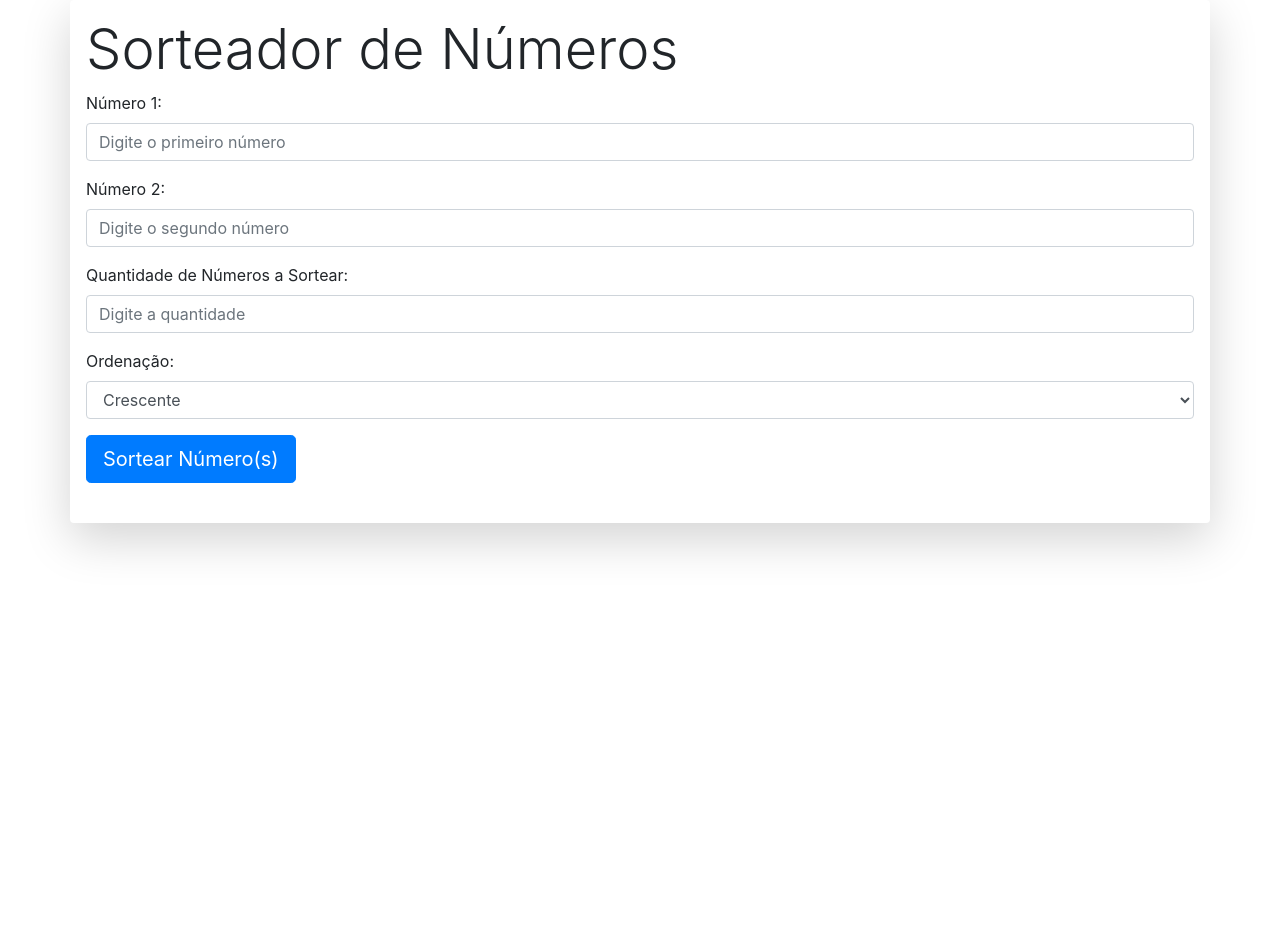
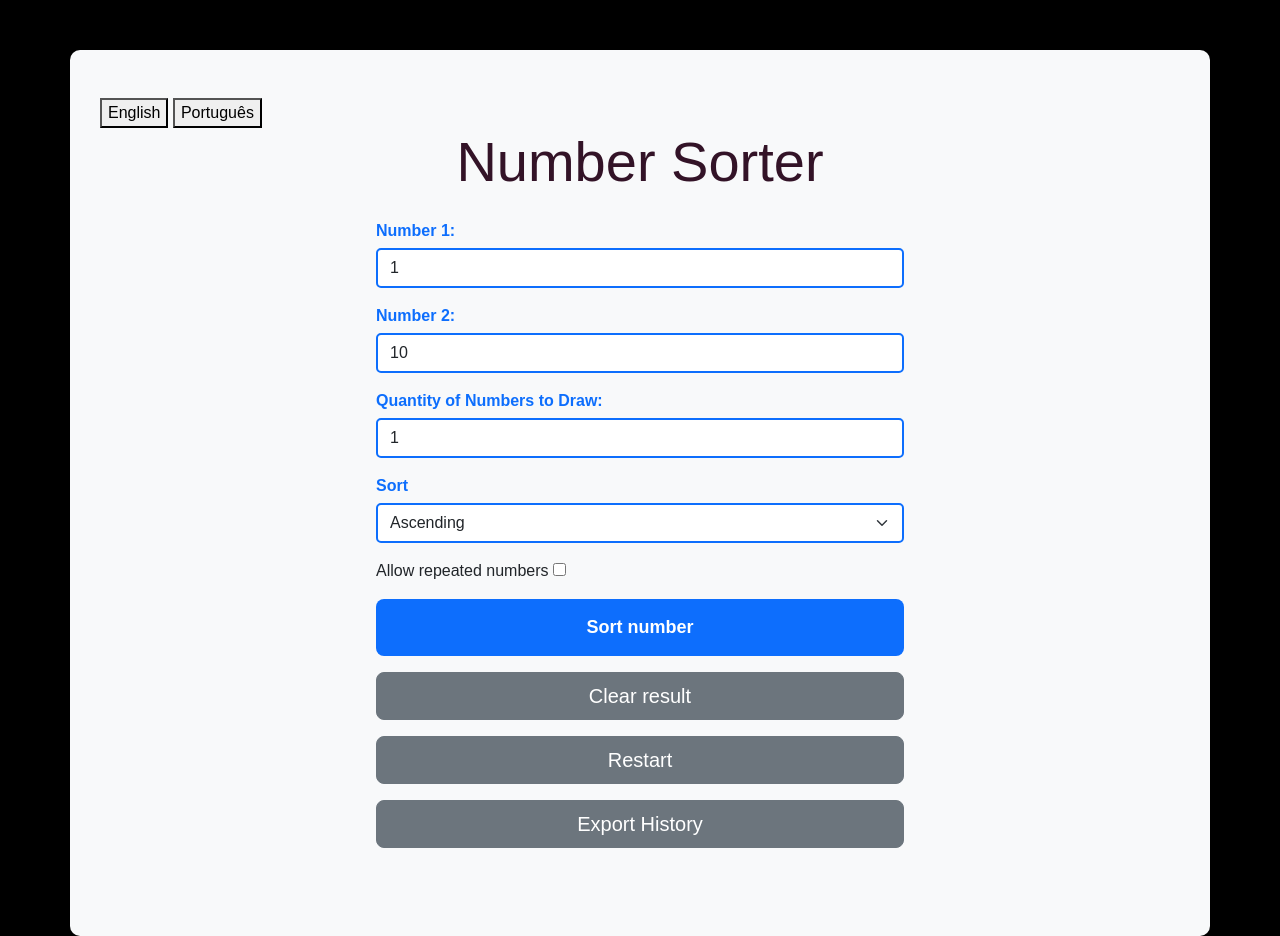
Before and after one commit to IanOliveiraSilva/sorteador-numeros, a plain HTML site: page index.html in a window 1280 px wide. Before the commit the page ends 800 px from the top, so only its background shows below. Drawn offline with nearby package versions, Linux system fonts and the light colour scheme.

Commit message:
Adding english support

```diff
--- /dev/null
+++ b/idiomas.js
@@ -0,0 +1,48 @@
+const idiomas = {
+    'pt': {
+        'titulo': 'Sorteador de Números',
+        'labelNumero1': 'Número 1:',
+        'labelNumero2': 'Número 2:',
+        'labelQuantidade': 'Quantidade de Números a Sortear:',
+        'placeholderNumero1': 'Digite o primeiro número',
+        'placeholderNumero2': 'Digite o segundo número',
+        'placeholderQuantidade': 'Digite a quantidade de números a serem sorteados',
+        'ordenação': 'Ordenação',
+        'Crescente': 'Crescente',
+        'Decrescente': 'Decrescente',
+        'permitirRepetidos': 'Permitir números repetidos',
+        'sortearNumeros': 'Sortear número(s)',
+        'limparResultados': 'Limpar resultado',
+        'reiniciar': 'Reiniciar',
+        'exportarHistoricos': 'Exportar Histórico'
+    },
+    'en': {
+        'titulo': 'Number Sorter',
+        'labelNumero1': 'Number 1:',
+        'labelNumero2': 'Number 2:',
+        'labelQuantidade': 'Quantity of Numbers to Draw:',
+        'placeholderNumero1': 'Enter the first number',
+        'placeholderNumero2': 'Enter the second number',
+        'placeholderQuantidade': 'Enter the number of numbers to be drawn',
+        'ordenação': 'Sort',
+        'Crescente': 'Ascending',
+        'Decrescente': 'Descending',
+        'permitirRepetidos': 'Allow repeated numbers',
+        'limparResultados': 'Clear result',
+        'sortearNumeros': 'Sort number',
+        'reiniciar': 'Restart',
+        'exportarHistoricos': 'Export History'
+    }
+};
+
+const idiomaPadrao = 'en';
+
+function traduzir(idioma) {
+    const elementos = document.querySelectorAll('[data-traducao]');
+    elementos.forEach(elemento => {
+        const chave = elemento.getAttribute('data-traducao');
+        elemento.textContent = idiomas[idioma][chave] || idiomas[idiomaPadrao][chave] || chave;
+    });
+}
+
+traduzir(idiomaPadrao);
--- a/index.html
+++ b/index.html
@@ -1,47 +1,87 @@
 <!DOCTYPE html>
 <html lang="en">
+
 <head>
     <meta charset="UTF-8">
     <meta name="viewport" content="width=device-width, initial-scale=1.0">
     <title>Sorteador de Números</title>
-    <link rel="stylesheet" href="https://stackpath.bootstrapcdn.com/bootstrap/4.5.2/css/bootstrap.min.css">
-    <link rel="stylesheet" href="style.css">
+    <link rel="stylesheet" href="https://cdn.jsdelivr.net/npm/bootstrap@5.3.2/dist/css/bootstrap.min.css">
+    <link href="https://cdn.jsdelivr.net/npm/bootstrap-icons@1.18.0/font/bootstrap-icons.css" rel="stylesheet">
+    <link rel="stylesheet" href="styles.css">
+
 </head>
+
 <body>
 
-    <div class="container shadow-lg p-3 mb-5 bg-white rounded">
-        <h1 class="display-4 text-color1">Sorteador de Números</h1>
+    <div class="container py-5 bg-light">
+        <button onclick="mudarIdioma('en')">English</button>
+        <button onclick="mudarIdioma('pt')">Português</button>
 
-        <div class="form-group">
-            <label for="numero1" class="text-color2">Número 1:</label>
-            <input type="number" id="numero1" class="form-control" placeholder="Digite o primeiro número" required>
+        <h1 class="display-4 text-center mb-4" data-traducao="titulo">Sorteador de Números</h1>
+
+        <div class="row justify-content-center">
+            <div class="col-md-6">
+                <div class="mb-3">
+                    <label for="numero1" class="form-label text-primary" data-traducao="labelNumero1">Número 1:</label>
+                    <input type="number" id="numero1" class="form-control border-primary" value="1" required>
                 </div>
 
-        <div class="form-group">
-            <label for="numero2" class="text-color3">Número 2:</label>
-            <input type="number" id="numero2" class="form-control" placeholder="Digite o segundo número" required>
+                <div class="mb-3">
+                    <label for="numero2" class="form-label text-primary" data-traducao="labelNumero2">Número 2:</label>
+                    <input type="number" id="numero2" class="form-control border-primary" value="10" required>
                 </div>
 
-        <div class="form-group">
-            <label for="quantidade" class="text-color4">Quantidade de Números a Sortear:</label>
-            <input type="number" id="quantidade" class="form-control" placeholder="Digite a quantidade" required>
+                <div class="mb-3">
+                    <label for="quantidade" class="form-label text-primary" data-traducao="labelQuantidade">Quantidade
+                        de Números a Sortear:</label>
+                    <input type="number" id="quantidade" class="form-control border-primary" value="1" required>
                 </div>
 
-        <div class="form-group">
-            <label for="ordenacao" class="text-color5">Ordenação:</label>
-            <select id="ordenacao" class="form-control">
-                <option value="crescente">Crescente</option>
-                <option value="decrescente">Decrescente</option>
+                <div class="mb-3">
+                    <label for="ordenacao" class="form-label text-primary" data-traducao="ordenação">Ordenação:</label>
+                    <select id="ordenacao" class="form-select border-primary">
+                        <option value="crescente" data-traducao="Crescente">Crescente</option>
+                        <option value="decrescente" data-traducao="Decrescente">Decrescente</option>
                     </select>
                 </div>
 
-        <button class="btn btn-lg btn-primary btn-color6" onclick="sortearNumero()">Sortear Número(s)</button>
-        <div id="result" class="mt-4 lead text-color7"></div>
+                <div class="mb-3">
+                    <label for="permitirRepetidos" data-traducao="permitirRepetidos">Permitir Números Repetidos:</label>
+                    <input type="checkbox" id="permitirRepetidos" name="permitirRepetidos">
+                </div>
+
+                <button class="btn btn-lg btn-primary w-100 mb-3" data-traducao="sortearNumeros"
+                    onclick="sortearNumero()">Sortear Número(s)</button>
+
+                <button class="btn btn-lg btn-secondary w-100 mb-3" data-traducao="limparResultados"
+                    onclick="limparResultado()">Limpar
+                    Resultado</button>
+
+                <button class="btn btn-lg btn-secondary w-100 mb-3" data-traducao="reiniciar"
+                    onclick="reiniciar()">Reiniciar</button>
+
+                <button class="btn btn-lg btn-secondary w-100 mb-3" data-traducao="exportarHistoricos"
+                    onclick="exportarHistorico()">Exportar
+                    Histórico</button>
+
+                <div id="result" class="text-center fs-3 fw-bold" style="color: #991766;"></div>
+
+                <div id="historico" class="text-center mt-4" style="color: #495057;"></div>
+            </div>
+
+
+        </div>
     </div>
 
     <script src="script.js"></script>
-    <script src="https://code.jquery.com/jquery-3.5.1.slim.min.js"></script>
-    <script src="https://cdn.jsdelivr.net/npm/@popperjs/core@2.11.6/dist/umd/popper.min.js"></script>
-    <script src="https://stackpath.bootstrapcdn.com/bootstrap/4.5.2/js/bootstrap.min.js"></script>
+    <script src="idiomas.js"></script>
+
+    <script src="https://code.jquery.com/jquery-3.7.1.min.js"></script>
+    <script src="https://cdn.jsdelivr.net/npm/chart.js"></script>
+    <script src="https://cdn.jsdelivr.net/npm/@popperjs/core@2.10.2/dist/umd/popper.min.js"></script>
+    <script src="https://stackpath.bootstrapcdn.com/bootstrap/5.3.2/js/bootstrap.min.js"></script>
+
 </body>
+
+
 </html>
--- a/script.js
+++ b/script.js
@@ -1,29 +1,99 @@
+let numerosSorteados = [];
+
 function sortearNumero() {
     let numero1 = parseInt(document.getElementById('numero1').value);
     let numero2 = parseInt(document.getElementById('numero2').value);
     let quantidade = parseInt(document.getElementById('quantidade').value);
     let ordenacao = document.getElementById('ordenacao').value;
+    let permitirRepetidos = document.getElementById('permitirRepetidos').checked;
 
-    if (isNaN(numero1) || isNaN(numero2) || isNaN(quantidade)) {
-        alert('Por favor, insira números válidos.');
+
+    if (isNaN(numero1) || isNaN(numero2) || isNaN(quantidade) || numero2 <= numero1) {
+        alert('Por favor, insira números válidos e certifique-se de que o segundo número é maior que o primeiro.');
+        return;
+    }
+    if (quantidade <= 0 || quantidade > 100) {
+        alert('A quantidade de números a serem sorteados deve estar entre 1 e 100.');
         return;
     }
 
     let resultados = [];
     for (let i = 0; i < quantidade; i++) {
-        let resultado = Math.floor(Math.random() * (numero2 - numero1 + 1)) + numero1;
+        let resultado;
+        do {
+            resultado = Math.floor(Math.random() * (numero2 - numero1 + 1)) + numero1;
+        } while (!permitirRepetidos && resultados.includes(resultado));
+
         resultados.push(resultado);
     }
 
-    if (ordenacao === 'crescente') {
-        resultados.sort(function(a, b) {
-            return a - b;
-        });
-    } else if (ordenacao === 'decrescente') {
-        resultados.sort(function(a, b) {
-            return b - a;
-        });
+    resultados.sort((a, b) => (ordenacao === 'crescente') ? a - b : b - a);
+
+    let resultDiv = document.getElementById('result');
+    resultDiv.classList.remove('fade-in');
+    resultDiv.innerText = 'Número(s) sorteado(s): ' + resultados.join(', ');
+    resultDiv.classList.add('fade-in');
+    atualizarHistorico(resultados);
+}
+
+function limparResultado() {
+    document.getElementById('result').innerText = '';
+}
+
+function atualizarHistorico(resultado) {
+    let historico = document.getElementById('historico');
+
+    let historicoCard = document.createElement('div');
+    historicoCard.classList.add('historico-card');
+
+    let icon = document.createElement('span');
+    icon.classList.add('icon');
+    icon.innerHTML = '<i class="bi bi-check-circle-fill"></i>';
+
+    let historicoText = document.createElement('p');
+    historicoText.innerHTML = `${icon.outerHTML} Sorteio anterior: ${resultado.join(', ')}`;
+
+    historicoCard.appendChild(historicoText);
+    historico.insertBefore(historicoCard, historico.firstChild);
+
+    numerosSorteados = numerosSorteados.concat(resultado);
+
+}
+
+
+function reiniciar() {
+    document.getElementById('numero1').value = 1;
+    document.getElementById('numero2').value = 10;
+    document.getElementById('quantidade').value = '';
+
+    document.getElementById('permitirRepetidos').checked = false;
+
+    document.getElementById('result').innerText = '';
+
+    document.getElementById('historico').innerHTML = '';
+}
+
+function mudarIdioma(idioma) {
+    traduzir(idioma);
+}
+
+function exportarHistorico() {
+    const historico = document.getElementById('historico');
+    const historicoText = historico.innerText;
+
+    if (!historicoText.trim()) {
+        alert('O histórico está vazio. Não há nada para exportar.');
+        return;
     }
 
-    document.getElementById('result').innerText = 'Número(s) sorteado(s): ' + resultados.join(', ');
+    const blob = new Blob([historicoText], { type: 'text/plain' });
+    const url = window.URL.createObjectURL(blob);
+
+    const a = document.createElement('a');
+    a.href = url;
+    a.download = 'historico.txt';
+    document.body.appendChild(a);
+    a.click();
+    document.body.removeChild(a);
+    window.URL.revokeObjectURL(url);
 }
--- a/styles.css
+++ b/styles.css
@@ -1,39 +1,84 @@
 body {
-    background-color: #f8f9fa;
-    font-family: 'Helvetica', sans-serif;
+    background-color: #000000;
+    font-family: 'Arial', sans-serif;
 }
 
 .container {
     background-color: #ffffff;
-    box-shadow: 0 4px 6px rgba(0, 0, 0, 0.1);
+    box-shadow: 0 4px 8px rgba(0, 0, 0, 0.1);
     border-radius: 10px;
     padding: 30px;
     margin-top: 50px;
 }
 
 .display-4 {
-    color: #007bff;
+    color: #331327;
+    text-align: center;
 }
 
-.form-group {
-    margin-bottom: 20px;
+.form-label {
+    font-weight: bold;
+    margin-bottom: 5px;
 }
 
 .form-control {
-    border: 1px solid #ced4da;
+    border: 2px solid #6c757d;
+    border-radius: 5px;
+}
+
+.form-select {
+    border: 2px solid #28a745;
     border-radius: 5px;
 }
 
 .btn-primary {
-    background-color: #007bff;
-    border: 1px solid #007bff;
+    background-color: #0d6efd;
+    border: none;
+    width: 100%;
+    padding: 15px;
+    font-size: 18px;
+    font-weight: bold;
+    transition: background-color 0.3s ease;
 }
 
 .btn-primary:hover {
-    background-color: #0056b3;
-    border: 1px solid #0056b3;
+    background-color: #0b5ed7;
 }
 
-.lead {
-    color: #6c757d;
+#result {
+    color: #991766;
+    font-size: 1.5rem;
+    font-weight: bold;
+    text-align: center;
+    margin-top: 20px;
 }
+
+@keyframes fadeIn {
+    from {
+        opacity: 0;
+    }
+    to {
+        opacity: 1;
+    }
+}
+
+.fade-in {
+    animation: fadeIn 1s ease-in-out;
+}
+
+#historico .historico-card {
+    background-color: #f8f9fa;
+    border: 1px solid #dee2e6;
+    border-radius: 8px;
+    padding: 10px;
+    margin-bottom: 10px;
+}
+
+#historico .historico-card p {
+    margin: 0;
+}
+
+#historico .historico-card .icon {
+    color: #495057;
+    margin-right: 5px;
+}
```
Lines whose indentation alone changed are shown as unchanged.
